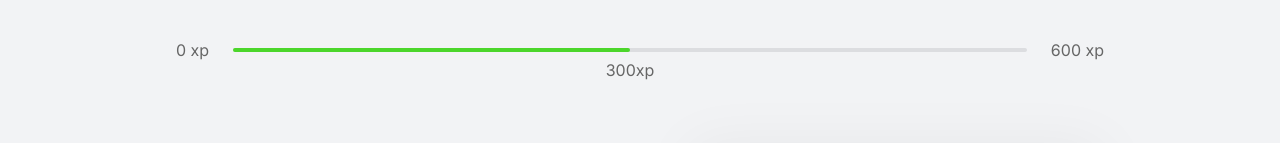
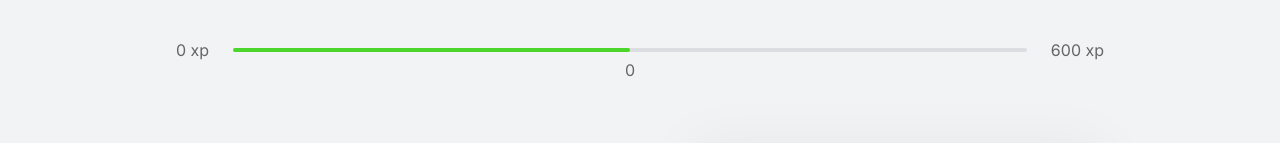
Before and after one commit to eltoncampos1/move.it, a Next.js app: page / in a window 1280 px wide. Shown: the top 143 px of the page. Built offline with nearby package versions, Linux system fonts and the light colour scheme.

Commit message:
chore: add current experience state

```diff
--- a/src/components/ExperienceBar/index.tsx
+++ b/src/components/ExperienceBar/index.tsx
@@ -1,14 +1,19 @@
 // import styles from "../styles/components/ExperienceBar.module.css";
+import { useContext } from "react";
+import { ChallengesContext } from "../../contextx/ChallengesContext";
 import { ExpHeader, CurrentExperience } from "./styles";
 
 export function ExperienceBar() {
+  const { currentExperience } = useContext(ChallengesContext);
   return (
     <ExpHeader>
       <span>0 xp</span>
       <div>
         <div style={{ width: "50%" }} />
 
-        <CurrentExperience style={{ left: "50%" }}>300xp</CurrentExperience>
+        <CurrentExperience style={{ left: "50%" }}>
+          {currentExperience}
+        </CurrentExperience>
       </div>
       <span>600 xp</span>
     </ExpHeader>
```
